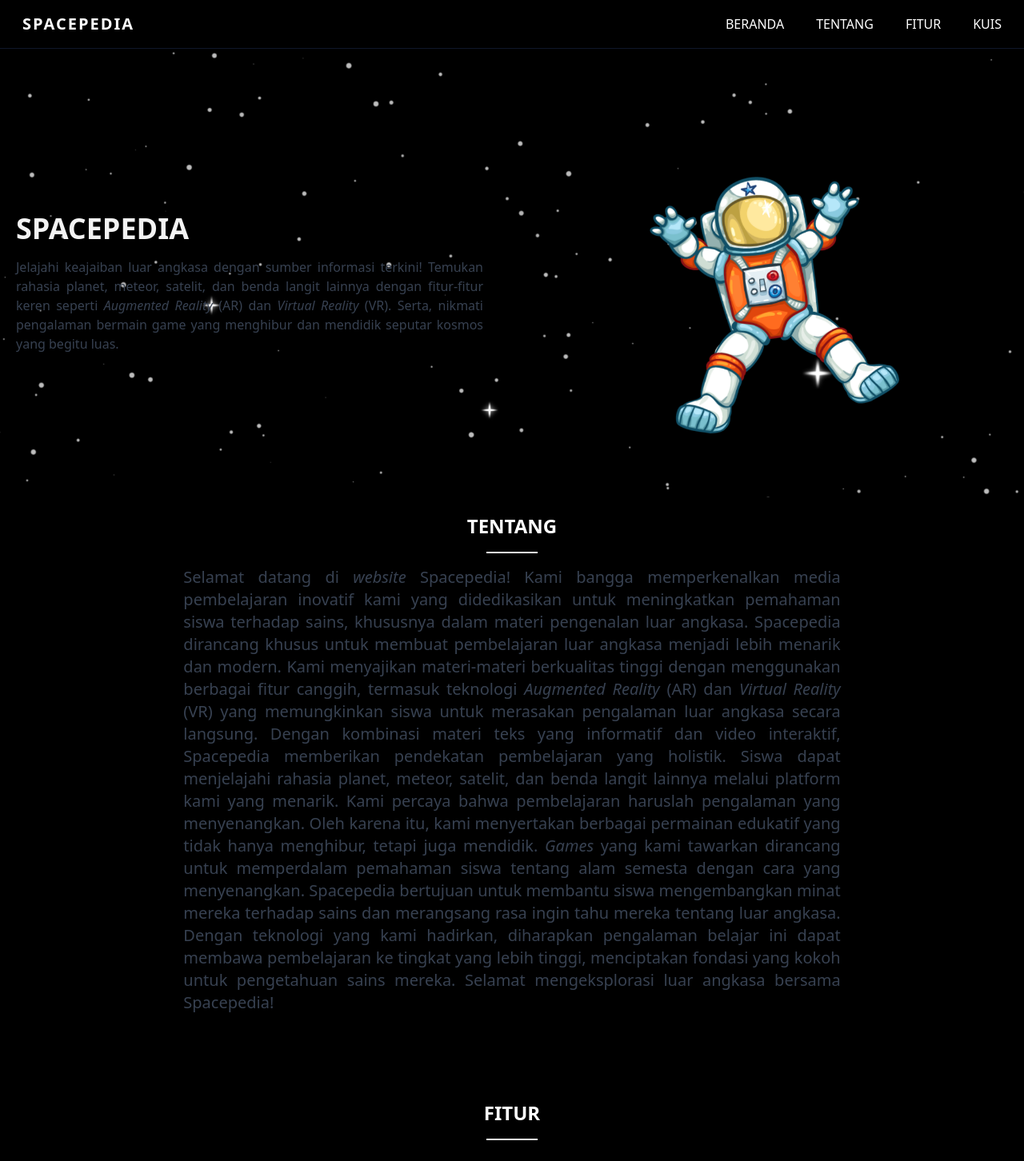
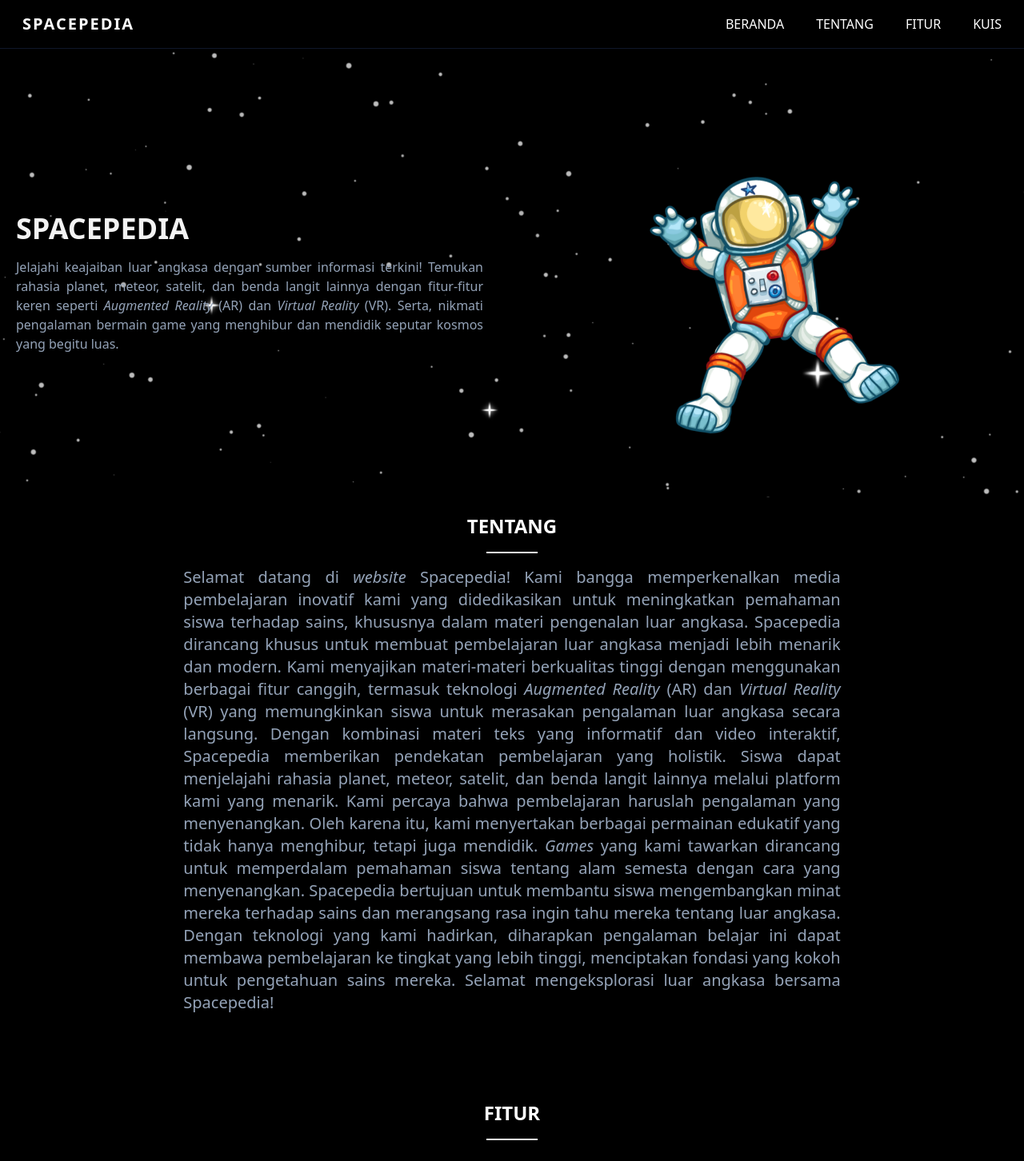
Before and after one commit to Geripanca/Kapita-Selekta-Spacepedia, a React (Vite) app: page / in a window 1280 px wide. Shown: the top 1452 px of the page at 80% size. Built offline with nearby package versions, Linux system fonts and the light colour scheme.

Commit message:
warna font

```diff
--- a/src/components/atom/accordianflush.jsx
+++ b/src/components/atom/accordianflush.jsx
@@ -11,7 +11,7 @@ const Flush = ({ judul, desc }) => {
             <path stroke-linecap="round" stroke-linejoin="round" stroke-width="2" d="M19 9l-7 7-7-7" />
           </svg>
         </summary>
-        <p class="mt-4 px-4 mx-10 leading-relaxed text-gray-700">{desc}</p>
+        <p class="mt-4 px-4 mx-10 leading-relaxed text-slate-400">{desc}</p>
       </details>
     </div>
   );
--- a/src/components/tentang.jsx
+++ b/src/components/tentang.jsx
@@ -11,7 +11,7 @@ const Tentang = () => {
           TENTANG
         </h1>
         <hr className="mx-auto w-16 border-t-2 border-white top-7 z-0 animate-pulse" />
-        <p className="text-justify mx-auto w-full sm:w-full md:w-full lg:w-2/3 xl:w-2/3 text-gray-700 text-base sm:text-base  lg:text-lg xl:text-xl p-4 sm:p-4 md:p-4 lg:p-4 xl:p-4">
+        <p className="text-justify mx-auto w-full sm:w-full md:w-full lg:w-2/3 xl:w-2/3 text-slate-400 text-base sm:text-base  lg:text-lg xl:text-xl p-4 sm:p-4 md:p-4 lg:p-4 xl:p-4">
           {" "}
           Selamat datang di <i>website</i> Spacepedia! Kami bangga memperkenalkan media pembelajaran inovatif kami yang didedikasikan untuk meningkatkan pemahaman siswa terhadap sains, khususnya dalam materi pengenalan luar angkasa.
           Spacepedia dirancang khusus untuk membuat pembelajaran luar angkasa menjadi lebih menarik dan modern. Kami menyajikan materi-materi berkualitas tinggi dengan menggunakan berbagai fitur canggih, termasuk teknologi{" "}
--- a/src/components/welcome.jsx
+++ b/src/components/welcome.jsx
@@ -9,7 +9,7 @@ const Welcome = () => {
       <div className="lg:flex lg:items-center lg:justify-center">
         <div className="text-center lg:text-left mt-12 mx-5">
           <h2 className="text-white text-4xl font-bold mb-4 animate-pulse">SPACEPEDIA</h2>
-          <p className="text-gray-700 text-1xl text-justify mb-6">
+          <p className="text-slate-400 text-1xl text-justify mb-6">
             Jelajahi keajaiban luar angkasa dengan sumber informasi terkini! Temukan rahasia planet, meteor, satelit, dan benda langit lainnya dengan fitur-fitur keren seperti <i>Augmented Reality</i> (AR) dan <i>Virtual Reality</i> (VR).
             Serta, nikmati pengalaman bermain game yang menghibur dan mendidik seputar kosmos yang begitu luas.
           </p>
```
